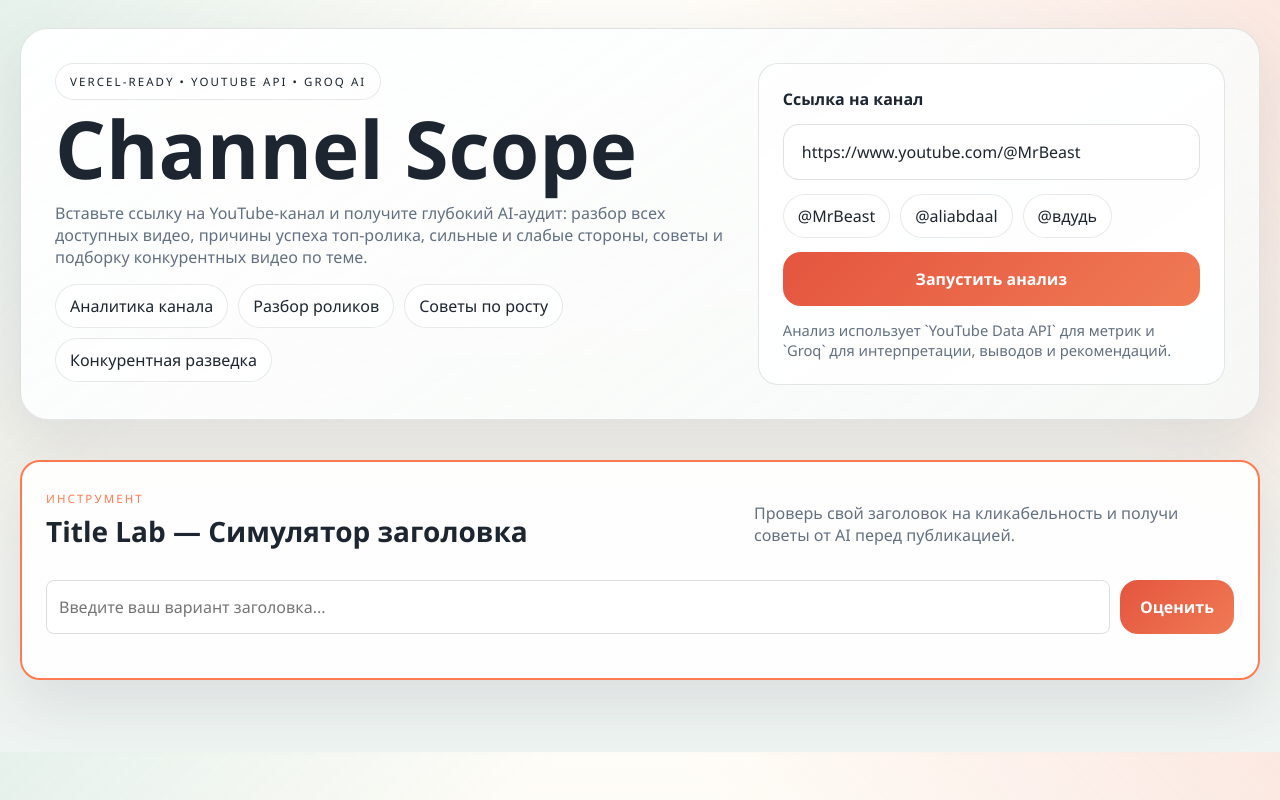
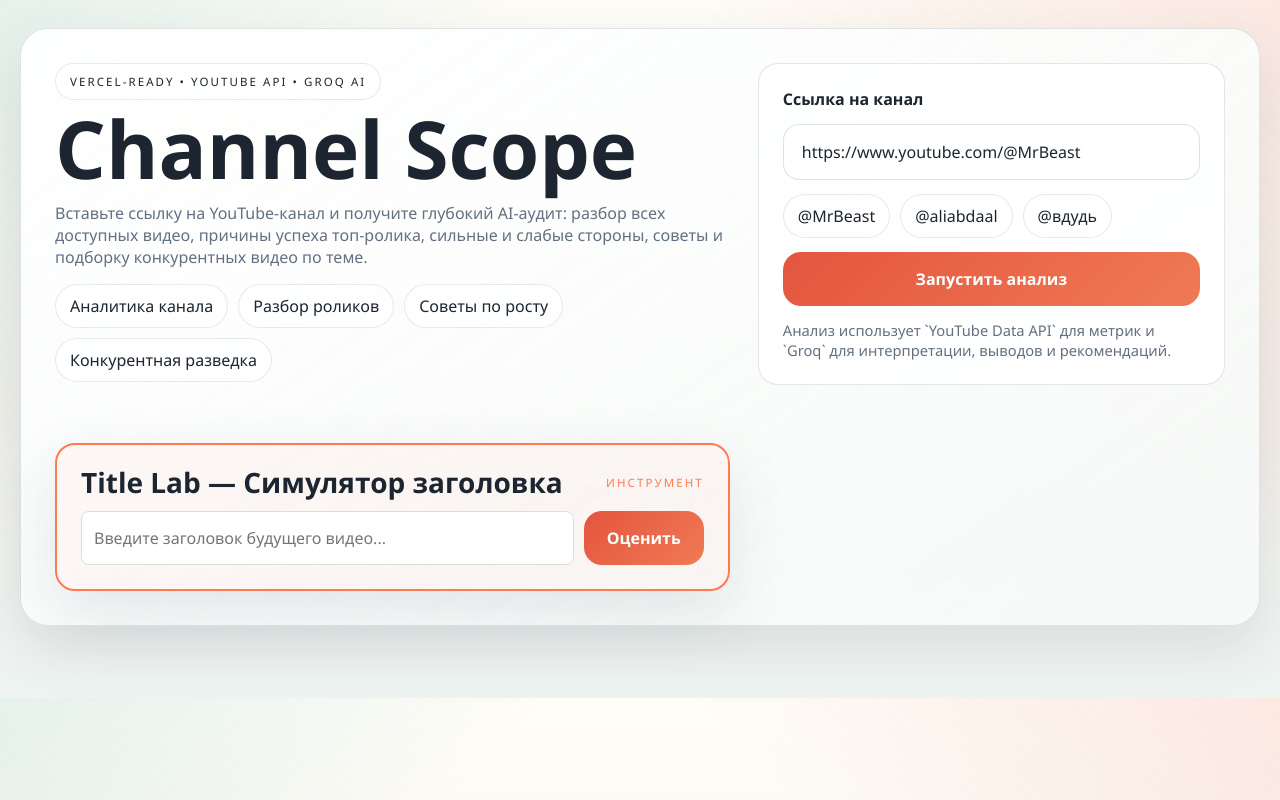
Before and after one commit to 214programmer/yt2, a Next.js app: page / in a window 1280 px wide. Built offline with nearby package versions, Linux system fonts and the light colour scheme.

Commit message:
Update page.jsx

```diff
--- a/app/page.jsx
+++ b/app/page.jsx
@@ -75,7 +75,7 @@ export default function HomePage() {
   const [planLoading, setPlanLoading] = useState(false);
   const [planError, setPlanError] = useState("");
 
-  // --- Переменные для Title Lab ---
+  // Состояния для Title Lab
   const [testTitle, setTestTitle] = useState("");
   const [titleResult, setTitleResult] = useState(null);
   const [titleLoading, setTitleLoading] = useState(false);
@@ -158,7 +158,7 @@ export default function HomePage() {
     }
   }
 
-  // --- Функция для Title Lab ---
+  // Функция Title Lab
   async function handleCheckTitle(e) {
     e.preventDefault();
     if (!testTitle) return;
@@ -171,9 +171,10 @@ export default function HomePage() {
         body: JSON.stringify({ title: testTitle }),
       });
       const data = await res.json();
-      if (res.ok) setTitleResult(data);
+      if (!res.ok) throw new Error(data.error || "Ошибка запроса");
+      setTitleResult(data);
     } catch (err) {
-      console.error(err);
+      alert("Ошибка: " + err.message);
     } finally {
       setTitleLoading(false);
     }
@@ -233,13 +234,62 @@ export default function HomePage() {
             интерпретации, выводов и рекомендаций.
           </p>
         </form>
+
+        {/* --- НОВЫЙ БЛОК TITLE LAB (ТЕПЕРЬ ВВЕРХУ) --- */}
+        <div className="panel" style={{ marginTop: '30px', border: '2px solid #ff7a50', background: 'rgba(255,122,80,0.05)' }}>
+          <div style={{ display: 'flex', justifyContent: 'space-between', alignItems: 'center', marginBottom: '15px' }}>
+            <h3 style={{ margin: 0 }}>Title Lab — Симулятор заголовка</h3>
+            <span className="eyebrow" style={{ color: '#ff7a50', margin: 0 }}>ИНСТРУМЕНТ</span>
+          </div>
+
+          <form onSubmit={handleCheckTitle} style={{ display: 'flex', gap: '10px' }}>
+            <input
+              type="text"
+              style={{
+                flex: 1,
+                padding: '12px',
+                borderRadius: '8px',
+                border: '1px solid #ddd',
+                color: '#333',
+                fontSize: '16px'
+              }}
+              placeholder="Введите заголовок будущего видео..."
+              value={testTitle}
+              onChange={(e) => setTestTitle(e.target.value)}
+            />
+            <button className="primary-button" type="submit" disabled={titleLoading} style={{ margin: 0, minWidth: '120px' }}>
+              {titleLoading ? "..." : "Оценить"}
+            </button>
+          </form>
+
+          {titleResult && (
+            <div style={{ marginTop: '20px', padding: '20px', background: '#fff', borderRadius: '12px', color: '#333', boxShadow: '0 4px 12px rgba(0,0,0,0.1)' }}>
+              <div style={{ display: 'flex', alignItems: 'center', gap: '20px', marginBottom: '15px' }}>
+                <div style={{
+                  fontSize: '42px',
+                  fontWeight: 'bold',
+                  color: titleResult.score > 70 ? '#22c55e' : '#f59e0b',
+                  minWidth: '90px'
+                }}>
+                  {titleResult.score}%
+                </div>
+                <p style={{ margin: 0 }}><strong>Вердикт AI:</strong> {titleResult.analysis}</p>
+              </div>
+
+              <div className="list-grid" style={{ marginTop: '20px' }}>
+                <BulletList title="Что хорошо" items={titleResult.pros} />
+                <BulletList title="Что доработать" items={titleResult.cons} />
+                <BulletList title="Рекомендованные варианты" items={titleResult.improvements} />
+              </div>
+            </div>
+          )}
+        </div>
       </section>
 
       {error ? <div className="status-banner error">{error}</div> : null}
       {loading ? (
         <div className="status-banner">
-          Идет сбор данных канала, видео и конкурентных роликов. Затем они
-          отправятся в Groq для итогового аудита.
+          Идет сбор данных канала...
         </div>
       ) : null}
 
@@ -439,8 +489,7 @@ export default function HomePage() {
                 <h3>Что делать дальше</h3>
               </div>
               <p className="muted">
-                Канал был проанализирован {formatDate(result.analyzedAt)}. Ниже
-                готовый tactical roadmap, собранный AI по метрикам канала.
+                Ниже готовый tactical roadmap, собранный AI по метрикам канала.
               </p>
             </div>
             <div className="list-grid plan-grid">
@@ -457,9 +506,6 @@ export default function HomePage() {
                     ? "Повторить генерацию"
                     : "Узнать подробнее"}
               </button>
-              {planDetails ? (
-                <span className="muted">Подробный план обновлен {formatDate(planDetails.generatedAt)}</span>
-              ) : null}
             </div>
 
             {planError ? <div className="status-banner error compact">{planError}</div> : null}
@@ -505,11 +551,6 @@ export default function HomePage() {
                 <span className="eyebrow">Аудит всех видео</span>
                 <h3>Подробная разбивка по роликам</h3>
               </div>
-              <p className="muted">
-                {coverage.isCapped
-                  ? `Показаны последние ${coverage.maxVideos} видео из ${coverage.totalPublicVideos}.`
-                  : "Показаны все найденные публичные видео канала."}
-              </p>
             </div>
 
             <div className="table-wrap">
@@ -556,58 +597,6 @@ export default function HomePage() {
           </section>
         </>
       ) : null}
-
-      {/* --- БЛОК TITLE LAB (НОВОЕ) --- */}
-      <section className="panel" style={{ marginTop: '40px', border: '2px solid #ff7a50' }}>
-        <div className="section-head">
-          <div>
-            <span className="eyebrow" style={{ color: '#ff7a50' }}>Инструмент</span>
-            <h3>Title Lab — Симулятор заголовка</h3>
-          </div>
-          <p className="muted">Проверь свой заголовок на кликабельность и получи советы от AI перед публикацией.</p>
-        </div>
-
-        <form onSubmit={handleCheckTitle} style={{ display: 'flex', gap: '10px', marginBottom: '20px' }}>
-          <input
-            type="text"
-            style={{
-              flex: 1,
-              padding: '12px',
-              borderRadius: '8px',
-              border: '1px solid #ddd',
-              color: '#333'
-            }}
-            placeholder="Введите ваш вариант заголовка..."
-            value={testTitle}
-            onChange={(e) => setTestTitle(e.target.value)}
-          />
-          <button className="primary-button" type="submit" disabled={titleLoading} style={{ margin: 0 }}>
-            {titleLoading ? "Анализ..." : "Оценить"}
-          </button>
-        </form>
-
-        {titleResult && (
-          <div className="details-panel" style={{ display: 'block', background: '#fff', borderRadius: '12px' }}>
-            <div style={{ display: 'flex', alignItems: 'center', gap: '20px', marginBottom: '20px', padding: '10px' }}>
-              <div style={{
-                fontSize: '48px',
-                fontWeight: 'bold',
-                color: titleResult.score > 70 ? '#22c55e' : '#f59e0b',
-                minWidth: '100px'
-              }}>
-                {titleResult.score}%
-              </div>
-              <p style={{ color: '#333' }}><strong>Вердикт:</strong> {titleResult.analysis}</p>
-            </div>
-
-            <div className="list-grid">
-              <BulletList title="Плюсы" items={titleResult.pros} />
-              <BulletList title="Что плохо" items={titleResult.cons} />
-              <BulletList title="AI рекомендует варианты" items={titleResult.improvements} />
-            </div>
-          </div>
-        )}
-      </section>
     </main>
   );
 }
```
